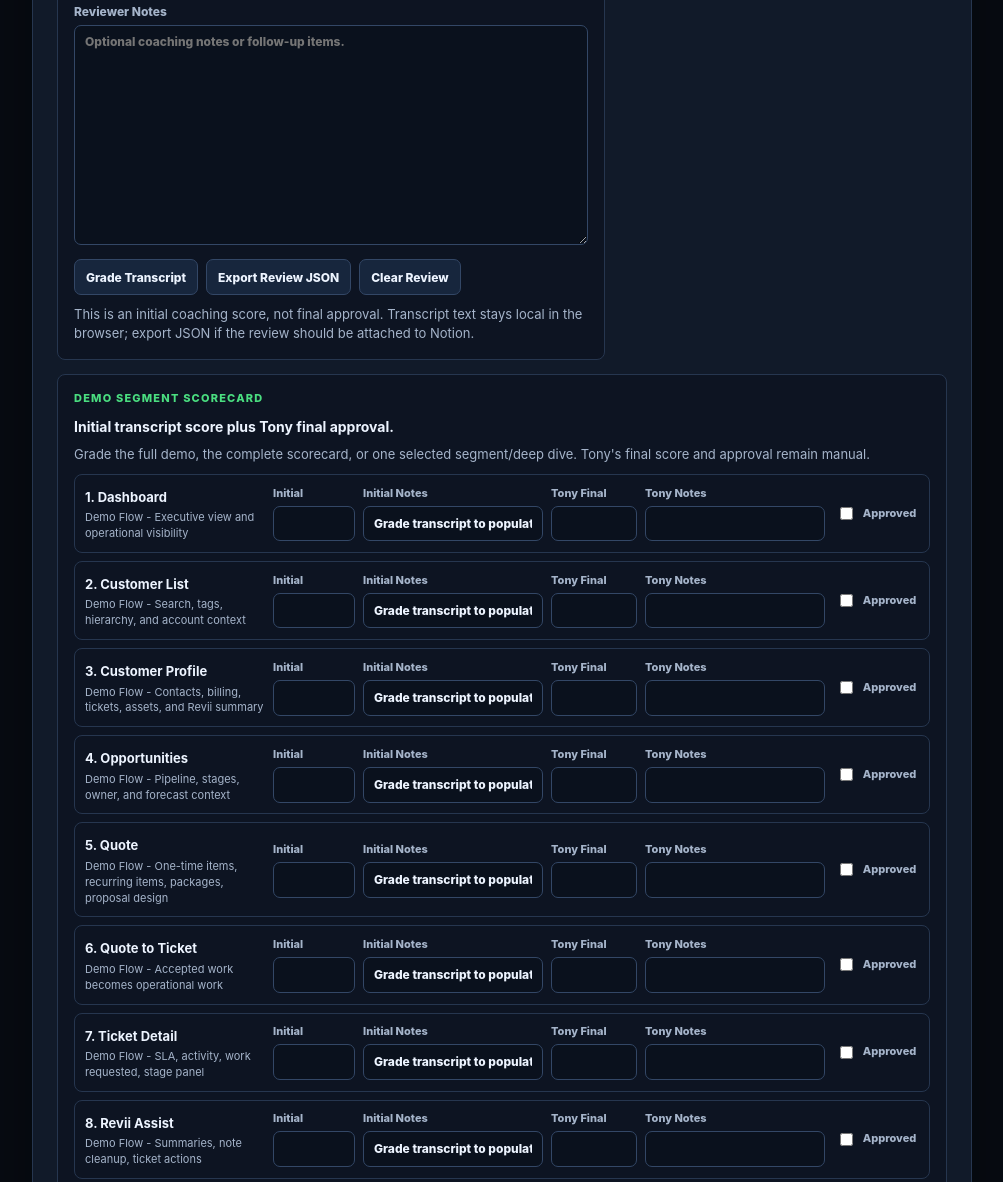
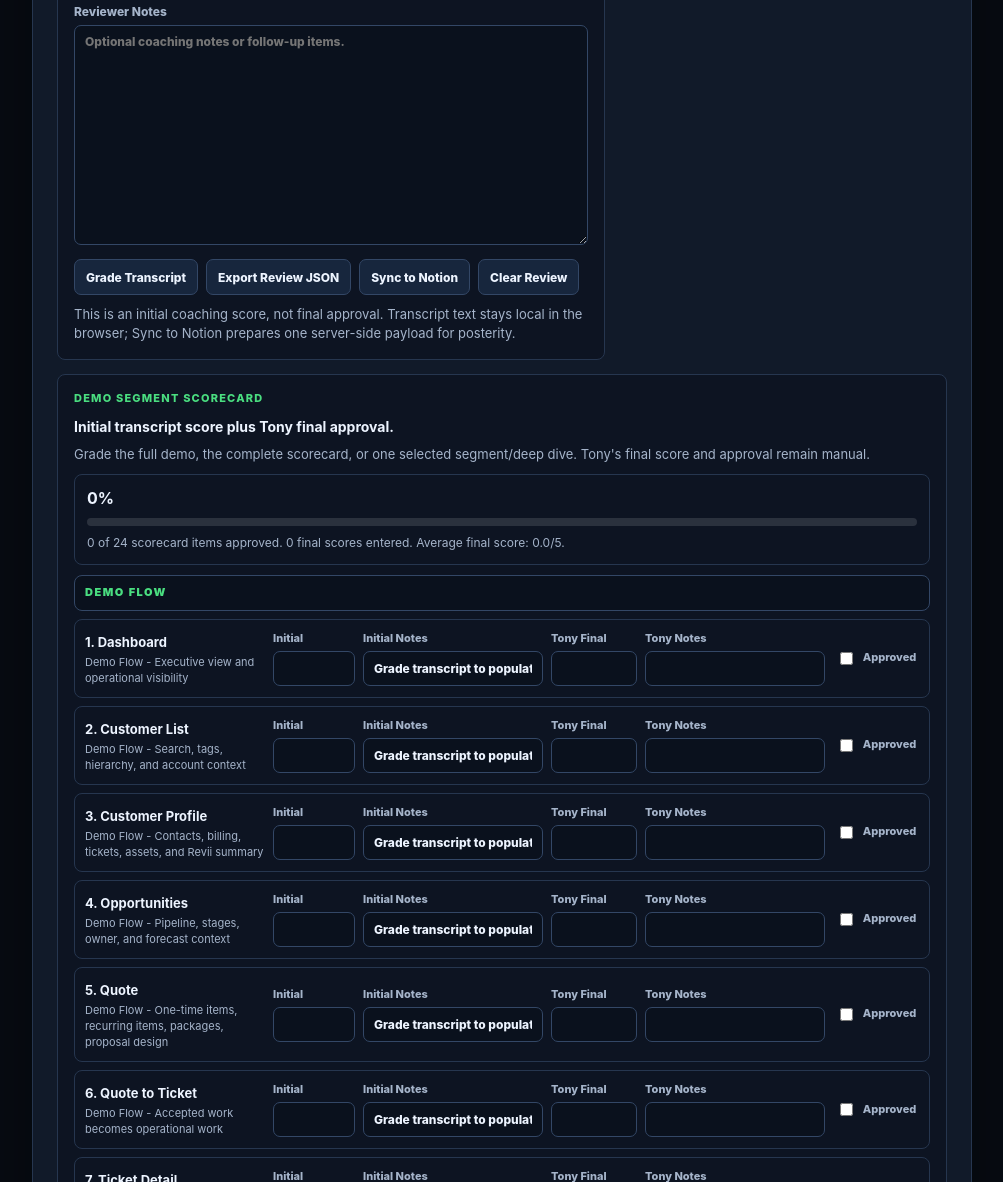
Before and after one commit to Tony-Kaylee/demo-guide, a website: page se-onboarding-dashboard/index.html in a window 1280 px wide. Shown: the part 8663-9845 px from the top of the page, without its empty margins (268-1271 px from the left). Drawn offline with Linux system fonts and the light colour scheme.

Commit message:
Improve SE scorecard workflow

```diff
--- a/se-onboarding-dashboard/index.html
+++ b/se-onboarding-dashboard/index.html
@@ -726,6 +726,41 @@
     .segment-list {
       display: grid;
       gap: 8px;
+    }
+
+    .scorecard-progress {
+      border: 1px solid var(--line);
+      border-radius: 8px;
+      background: var(--panel-2);
+      display: grid;
+      gap: 8px;
+      padding: 12px;
+    }
+
+    .scorecard-progress strong {
+      font-size: 16px;
+    }
+
+    .scorecard-progress .progress {
+      height: 8px;
+      margin: 0;
+    }
+
+    .scorecard-progress small {
+      color: var(--muted);
+      font-size: 12px;
+    }
+
+    .segment-group {
+      border: 1px solid var(--line-2);
+      border-radius: 8px;
+      background: #0a111d;
+      color: var(--green);
+      font-size: 11px;
+      font-weight: 900;
+      letter-spacing: .14em;
+      padding: 9px 10px;
+      text-transform: uppercase;
     }
 
     .segment-row {
@@ -1179,9 +1214,10 @@
             <div class="tracker-actions">
               <button type="button" onclick="gradeTranscript()">Grade Transcript</button>
               <button type="button" onclick="exportReviewJson()">Export Review JSON</button>
+              <button type="button" onclick="exportNotionSyncPayload()">Sync to Notion</button>
               <button type="button" onclick="clearTranscriptReview()">Clear Review</button>
             </div>
-            <p class="review-note">This is an initial coaching score, not final approval. Transcript text stays local in the browser; export JSON if the review should be attached to Notion.</p>
+            <p class="review-note">This is an initial coaching score, not final approval. Transcript text stays local in the browser; Sync to Notion prepares one server-side payload for posterity.</p>
           </div>
           <div class="review-results" id="review-results"></div>
           <div class="card segment-scorecard">
@@ -1189,6 +1225,11 @@
               <div class="eyebrow">Demo Segment Scorecard</div>
               <h4>Initial transcript score plus Tony final approval.</h4>
               <p class="review-note">Grade the full demo, the complete scorecard, or one selected segment/deep dive. Tony's final score and approval remain manual.</p>
+            </div>
+            <div class="scorecard-progress">
+              <strong id="scorecard-progress-number">0%</strong>
+              <div class="progress"><span id="scorecard-progress-bar"></span></div>
+              <small id="scorecard-progress-label">0 of 24 scorecard items approved.</small>
             </div>
             <div class="segment-list" id="segment-score-list"></div>
           </div>
@@ -1631,6 +1672,11 @@
         ${scorecardItems.map(item => `<option value="${item.key}">${item.type}: ${item.name}</option>`).join("")}
       `;
       target.value = [...target.options].some(option => option.value === selected) ? selected : "demo-flow";
+      target.addEventListener("change", () => {
+        if (document.getElementById("transcript-text").value.trim()) {
+          gradeTranscript();
+        }
+      });
     }
 
     function scorecardItemsForScope(scope) {
@@ -1689,7 +1735,12 @@
       const target = document.getElementById("segment-score-list");
       if (!target) return;
       const rows = currentSegmentReviews(initialSegments);
-      target.innerHTML = rows.map(row => `
+      let lastType = "";
+      target.innerHTML = rows.map(row => {
+        const header = row.type !== lastType ? `<div class="segment-group">${escapeHtml(row.type)}</div>` : "";
+        lastType = row.type;
+        return `
+        ${header}
         <div class="segment-row">
           <div>
             <strong>${row.step}. ${escapeHtml(row.name)}</strong>
@@ -1716,7 +1767,26 @@
             Approved
           </label>
         </div>
-      `).join("");
+      `}).join("");
+      target.querySelectorAll("[data-final-score], [data-final-notes], [data-approved]").forEach(input => {
+        input.addEventListener("input", updateScorecardProgress);
+        input.addEventListener("change", updateScorecardProgress);
+      });
+      updateScorecardProgress();
+    }
+
+    function updateScorecardProgress() {
+      const reviews = currentSegmentReviews();
+      const approved = reviews.filter(row => row.approved).length;
+      const scored = reviews.filter(row => row.finalScore !== null).length;
+      const pct = reviews.length ? Math.round((approved / reviews.length) * 100) : 0;
+      const finalScores = reviews.map(row => row.finalScore).filter(score => score !== null);
+      const avg = finalScores.length
+        ? (finalScores.reduce((sum, score) => sum + score, 0) / finalScores.length).toFixed(1)
+        : "0.0";
+      document.getElementById("scorecard-progress-number").textContent = pct + "%";
+      document.getElementById("scorecard-progress-bar").style.width = pct + "%";
+      document.getElementById("scorecard-progress-label").textContent = `${approved} of ${reviews.length} scorecard items approved. ${scored} final score${scored === 1 ? "" : "s"} entered. Average final score: ${avg}/5.`;
     }
 
     function currentReviewPayload() {
@@ -1800,6 +1870,22 @@
       URL.revokeObjectURL(link.href);
     }
 
+    function exportNotionSyncPayload() {
+      const payload = {
+        generatedAt: new Date().toISOString(),
+        source: "SE Onboarding Dashboard",
+        milestoneStatusChanges: pendingStatusChanges(),
+        callReview: currentReviewPayload()
+      };
+      const blob = new Blob([JSON.stringify(payload, null, 2) + "\n"], { type: "application/json" });
+      const link = document.createElement("a");
+      const repSlug = (payload.callReview.rep || "se").toLowerCase().replace(/[^a-z0-9]+/g, "-").replace(/^-|-$/g, "");
+      link.href = URL.createObjectURL(blob);
+      link.download = `se-onboarding-notion-sync-${repSlug || "review"}.json`;
+      link.click();
+      URL.revokeObjectURL(link.href);
+    }
+
     function clearTranscriptReview() {
       document.getElementById("review-rep").value = "";
       document.getElementById("transcript-file").value = "";
@@ -1808,6 +1894,7 @@
       document.getElementById("review-notes").value = "";
       document.getElementById("review-results").innerHTML = "";
       renderSegmentScorecard();
+      updateScorecardProgress();
     }
 
     document.getElementById("transcript-file").addEventListener("change", event => {
```
Also changed, not shown: se-onboarding-dashboard/README.md.
